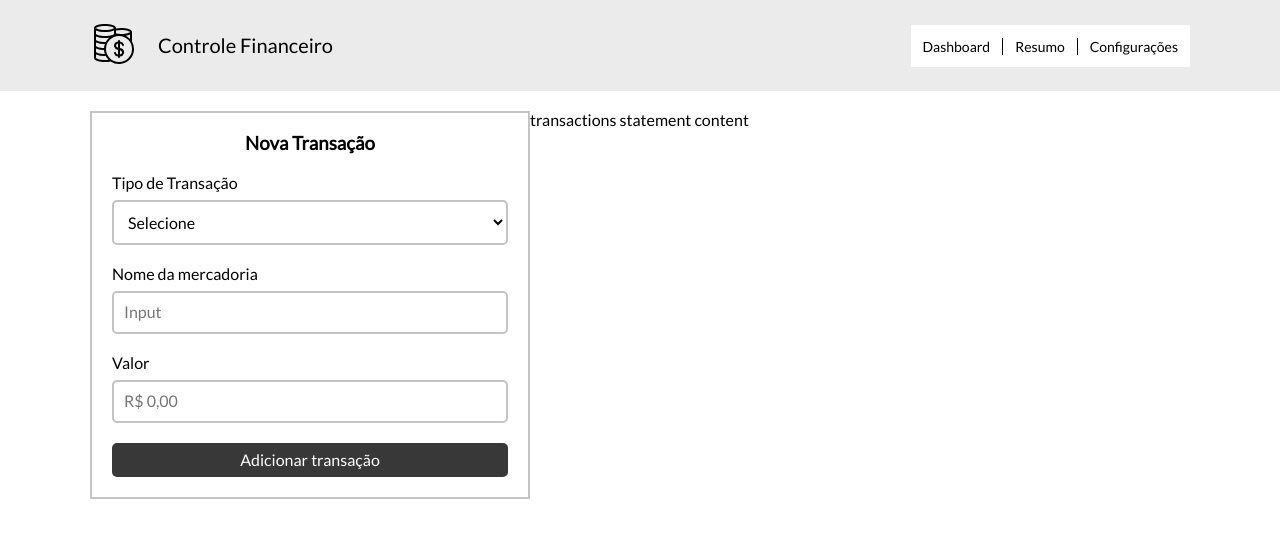
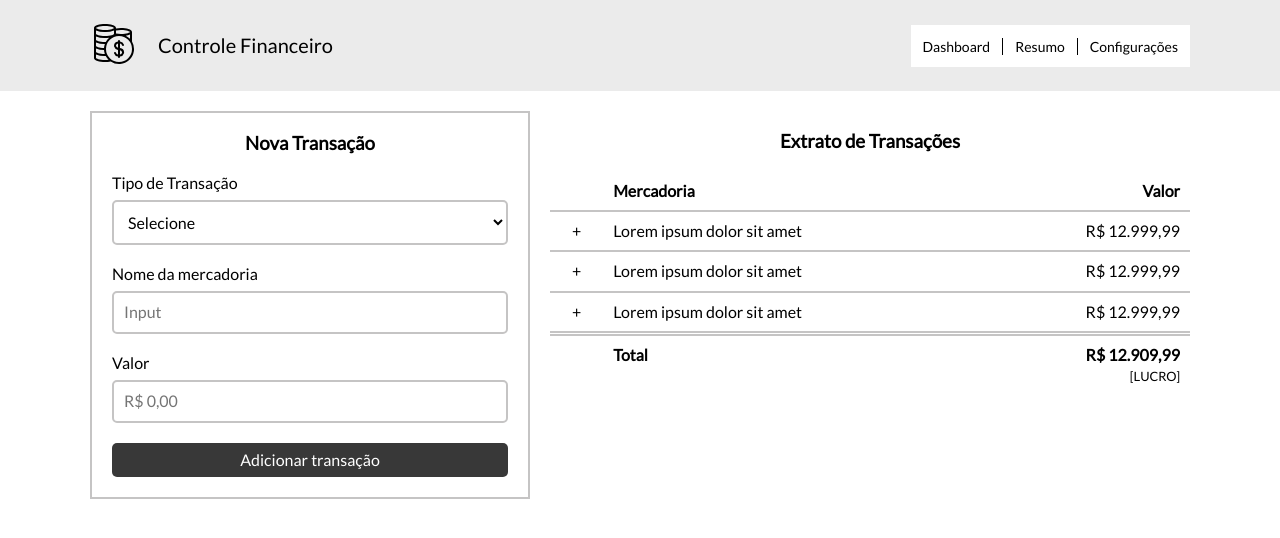
Before and after one commit to rribeiro93/vv-financial-control, an Angular app: page / in a window 1280 px wide. Shown: the top 538 px of the page. Built offline with nearby package versions, Linux system fonts and the light colour scheme.

Commit message:
Building transaction statement list layout and mocking list of transactions

```diff
--- a/src/app/financial-control.component.scss
+++ b/src/app/financial-control.component.scss
@@ -25,3 +25,15 @@ main {
     margin-bottom: $default-element-spacing;
   }
 }
+
+.transactions-statement-section {
+  @include desktop {
+    float: right;
+    width: 60%;
+  }
+
+  @include tablet-landscape {
+    float: right;
+    width: 60%;
+  }
+}
--- a/src/app/transaction/transaction.component.scss
+++ b/src/app/transaction/transaction.component.scss
@@ -8,7 +8,9 @@ form {
   padding: $default-element-spacing;
 
   @include mobile {
+    border: none;
     border-bottom: 2px solid #c5c4c4;
+    padding: 0;
     padding-bottom: $default-element-spacing + 10px;
 
     h3 {
@@ -71,6 +73,7 @@ button {
   border: none;
   background-color: #383838;
   color: #ffffff;
+  cursor: pointer;
 
   @include tablet {
     width: 200px;
--- a/src/app/transactions-statement/transactions-statement.component.html
+++ b/src/app/transactions-statement/transactions-statement.component.html
@@ -1 +1,34 @@
-transactions statement content
+<div class="transaction-statement">
+
+  <h3>Extrato de Transações</h3>
+
+  <table>
+    <thead>
+      <tr>
+        <th></th>
+        <th>Mercadoria</th>
+        <th>Valor</th>
+      </tr>
+    </thead>
+    <tbody>
+      <tr *ngFor="let transaction of transactionList">
+        <td>{{ transaction.type }}</td>
+        <td>{{ transaction.statement }}</td>
+        <td>{{ transaction.price }}</td>
+      </tr>
+    </tbody>
+    <tfoot>
+      <tr>
+        <th></th>
+        <th>Total</th>
+        <th>R$ 12.909,99</th>
+      </tr>
+      <tr>
+        <td colspan="3">
+          <small>[LUCRO]</small>
+        </td>
+      </tr>
+    </tfoot>
+  </table>
+
+</div>
--- a/src/app/transactions-statement/transactions-statement.component.scss
+++ b/src/app/transactions-statement/transactions-statement.component.scss
@@ -0,0 +1,75 @@
+@import '../../shared/css/default';
+@import '../../shared/css/displays';
+
+$cell-spacing: 10px;
+$border-color: #c5c4c4;
+
+.transaction-statement {
+  display: block;
+  padding: $default-element-spacing 0 $default-element-spacing $default-element-spacing;
+
+  @include mobile {
+    padding: 0;
+  }
+}
+
+h3 {
+  margin-top: 0;
+  text-align: center;
+
+  @include mobile {
+    margin-top: $default-element-spacing * 2;
+  }
+}
+
+table {
+  border-collapse: collapse;
+  width: 100%;
+}
+
+thead th {
+  padding: $cell-spacing;
+  text-align: left;
+  border-bottom: 2px solid $border-color;
+
+  &:last-child {
+    text-align: right;
+  }
+}
+
+tbody {
+  tr {
+    border-bottom: 2px solid $border-color;
+
+    &:last-child {
+      border-bottom: 5px double $border-color;
+    }
+  }
+  td {
+    padding: $cell-spacing;
+
+    &:first-child {
+      text-align: center;
+    }
+
+    &:last-child {
+      text-align: right;
+    }
+  }
+}
+
+tfoot {
+  th {
+    padding: $cell-spacing $cell-spacing 0 $cell-spacing;
+    text-align: left;
+
+    &:last-child {
+      text-align: right;
+    }
+  }
+
+  tr:last-child td {
+    padding-right: $cell-spacing;
+    text-align: right;
+  }
+}
--- a/src/app/transactions-statement/transactions-statement.component.ts
+++ b/src/app/transactions-statement/transactions-statement.component.ts
@@ -7,6 +7,42 @@ import { Component } from '@angular/core';
 })
 export class TransactionsStatementComponent {
 
-  constructor() { }
+  transactionList = new Array<Transaction>();
+
+  constructor() {
+
+    this.transactionList.push(
+      new Transaction(
+        '+',
+        'Lorem ipsum dolor sit amet',
+        'R$ 12.999,99'
+      ),
+      new Transaction(
+        '+',
+        'Lorem ipsum dolor sit amet',
+        'R$ 12.999,99'
+      ),
+      new Transaction(
+        '+',
+        'Lorem ipsum dolor sit amet',
+        'R$ 12.999,99'
+      )
+    );
+
+  }
 
 }
+
+
+class Transaction {
+
+  type: string;
+  statement: string;
+  price: string;
+
+  constructor(type: string, statement: string, price: string) {
+    this.type = type;
+    this.statement = statement;
+    this.price = price;
+  }
+}
```
